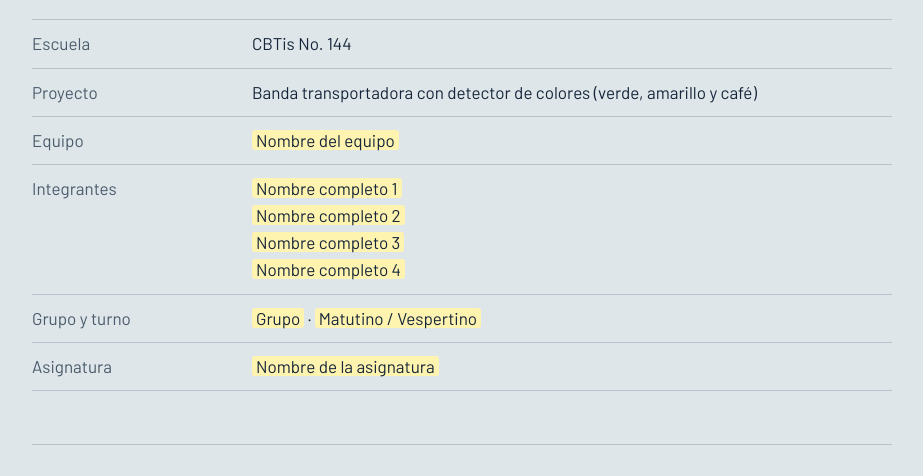
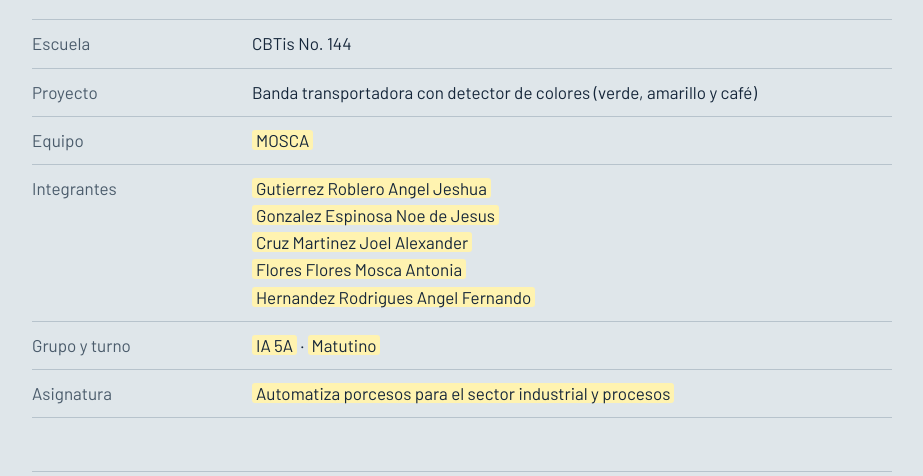
Before and after one commit to noejesus0924-source/mosca, a plain HTML site: page index.html in a window 1280 px wide. Shown: the part 319-795 px from the top of the page, without its empty margins (178-1101 px from the left). Drawn offline with nearby package versions, Linux system fonts and the light colour scheme.

Commit message:
Update team and subject information in index.html

```diff
--- a/index.html
+++ b/index.html
@@ -65,10 +65,10 @@ footer{padding:28px 0 48px;color:var(--muted);border-top:1px solid var(--line)}
 <dl class="data">
 <dt>Escuela</dt><dd>CBTis No. 144</dd>
 <dt>Proyecto</dt><dd>Banda transportadora con detector de colores (verde, amarillo y café)</dd>
-<dt>Equipo</dt><dd><span class="ph">Nombre del equipo</span></dd>
-<dt>Integrantes</dt><dd><span class="ph">Nombre completo 1</span><br><span class="ph">Nombre completo 2</span><br><span class="ph">Nombre completo 3</span><br><span class="ph">Nombre completo 4</span></dd>
-<dt>Grupo y turno</dt><dd><span class="ph">Grupo</span> · <span class="ph">Matutino / Vespertino</span></dd>
-<dt>Asignatura</dt><dd><span class="ph">Nombre de la asignatura</span></dd>
+<dt>Equipo</dt><dd><span class="ph">MOSCA</span></dd>
+<dt>Integrantes</dt><dd><span class="ph">Gutierrez Roblero Angel Jeshua</span><br><span class="ph">Gonzalez Espinosa Noe de Jesus</span><br><span class="ph">Cruz Martinez Joel Alexander</span><br><span class="ph">Flores Flores Mosca Antonia</span><br><span class="ph">Hernandez Rodrigues Angel Fernando</span></dd>
+<dt>Grupo y turno</dt><dd><span class="ph">IA  5A</span> · <span class="ph">Matutino</span></dd>
+<dt>Asignatura</dt><dd><span class="ph">Automatiza porcesos para el sector industrial y procesos</span></dd>
 </dl>
 </section>
 
```
